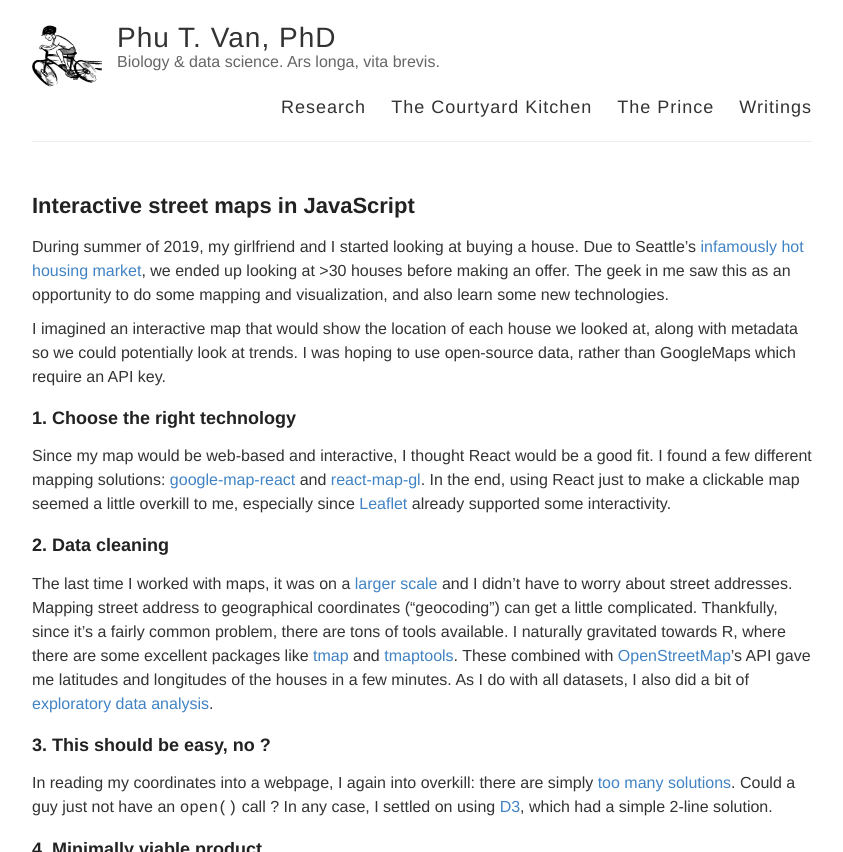
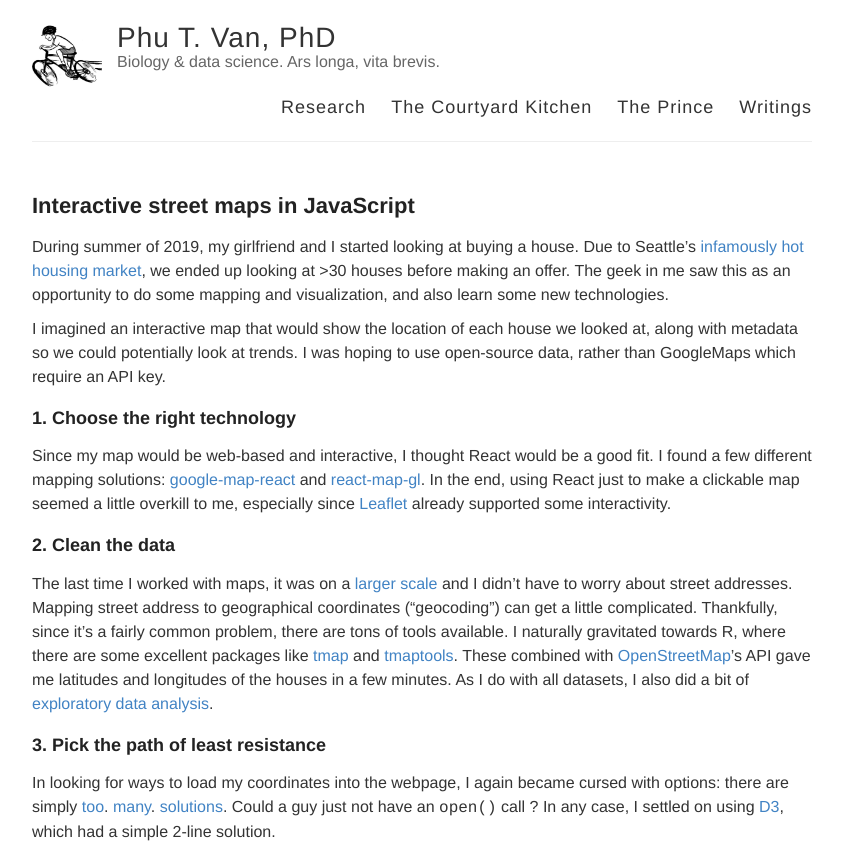
Before and after one commit to ptvan/ptvan.github.io, a Jekyll site: the page built from _posts/2019-09-11-javascript-interactive-streetmap.md, in a window 1280 px wide and 900 px high, cut to the strip 0-852 px from the top of the window. Shown: the whole strip, without its empty margins (218-1061 px from the left). Built offline with Jekyll 4.4.1, drawn with Linux system fonts in a browser that asks for light colours.

Commit message:
cleaned up javascript interactive streetmap post

```diff
--- a/_posts/2019-09-11-javascript-interactive-streetmap.md
+++ b/_posts/2019-09-11-javascript-interactive-streetmap.md
@@ -12,13 +12,13 @@ I imagined an interactive map that would show the location of each house we look
 
 Since my map would be web-based and interactive, I thought React would be a good fit. I found a few different mapping solutions: [google-map-react](https://www.npmjs.com/package/google-map-react) and [react-map-gl](https://uber.github.io/react-map-gl). In the end, using React just to make a clickable map seemed a little overkill to me, especially since [Leaflet](https://leafletjs.com/) already supported some interactivity.
 
-### 2. Data cleaning
+### 2. Clean the data
 
 The last time I worked with maps, it was on a [larger scale](https://github.com/ptvan/nutria2007) and I didn't have to worry about street addresses. Mapping street address to geographical coordinates ("geocoding") can get a little complicated. Thankfully, since it's a fairly common problem, there are tons of tools available. I naturally gravitated towards R, where there are some excellent packages like [tmap](https://github.com/mtennekes/tmap) and [tmaptools](https://github.com/mtennekes/tmaptools). These combined with [OpenStreetMap](https://www.openstreetmap.org)'s API gave me latitudes and longitudes of the houses in a few minutes. As I do with all datasets, I also did a bit of [exploratory data analysis](https://github.com/ptvan/python-snippets/blob/master/cozycottage_EDA.ipynb).
 
-### 3. This should be easy, no ?
+### 3. Pick the path of least resistance
 
-In reading my coordinates into a webpage, I again into overkill: there are simply [too](https://www.js-tutorials.com/jquery-tutorials/reading-csv-file-using-jquery/) [many](https://www.papaparse.com/) [solutions](https://www.quora.com/What-is-the-best-way-to-read-a-CSV-file-using-JavaScript-not-JQuery). Could a guy just not have an `open()` call ? In any case, I settled on using [D3](https://github.com/d3/d3-dsv), which had a simple 2-line solution.
+In looking for ways to load my coordinates into the webpage, I again became cursed with options: there are simply [too](https://www.js-tutorials.com/jquery-tutorials/reading-csv-file-using-jquery/). [many](https://www.papaparse.com/). [solutions](https://www.quora.com/What-is-the-best-way-to-read-a-CSV-file-using-JavaScript-not-JQuery). Could a guy just not have an `open()` call ? In any case, I settled on using [D3](https://github.com/d3/d3-dsv), which had a simple 2-line solution.
 
 ### 4. Minimally viable product
 
```
